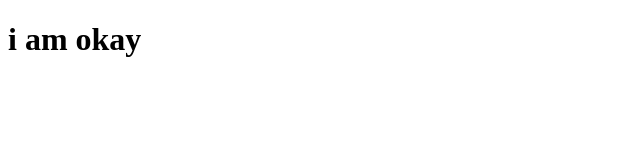
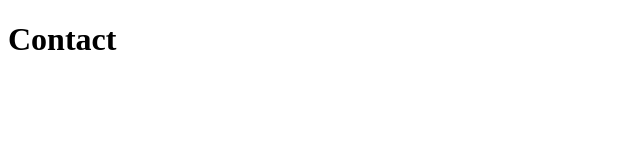
Before and after one commit to ebenezeraileme/First-project, a plain HTML site: page contact.html in a window 1280 px wide. Shown: the full height of the page, 0-640 px from the left. Drawn offline with Linux system fonts and the light colour scheme.

Commit message:
contact.feat

```diff
--- a/contact.html
+++ b/contact.html
@@ -6,6 +6,6 @@
     <title>Document</title>
 </head>
 <body>
-    <h1>i am okay</h1>
+    <h1>Contact</h1>
 </body>
 </html>
```
